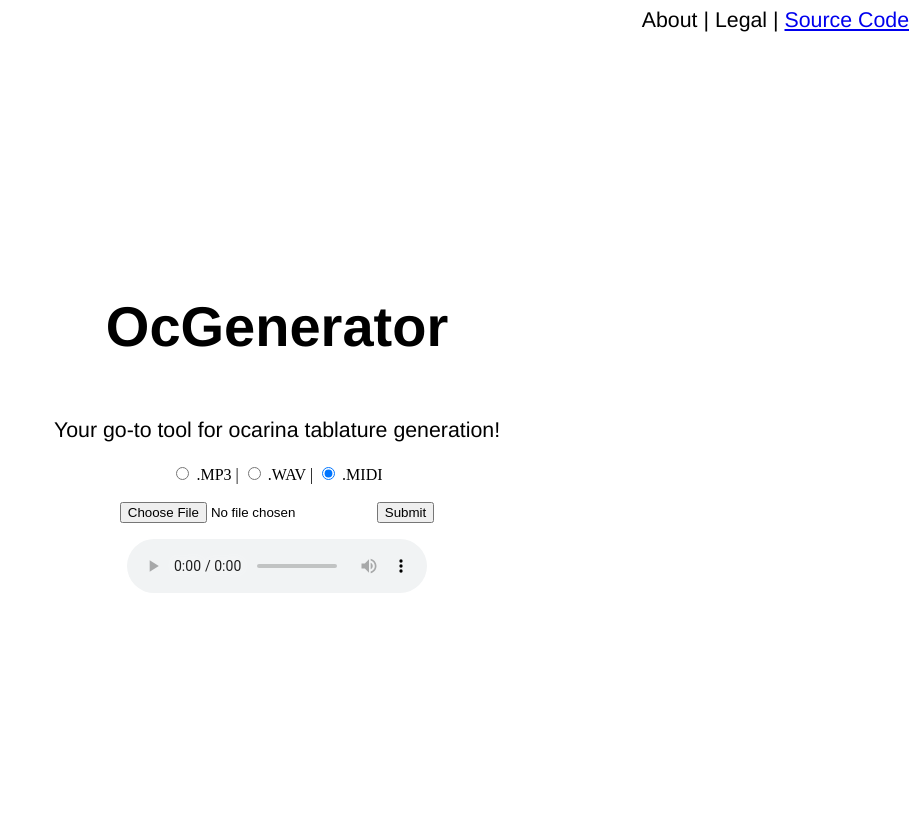
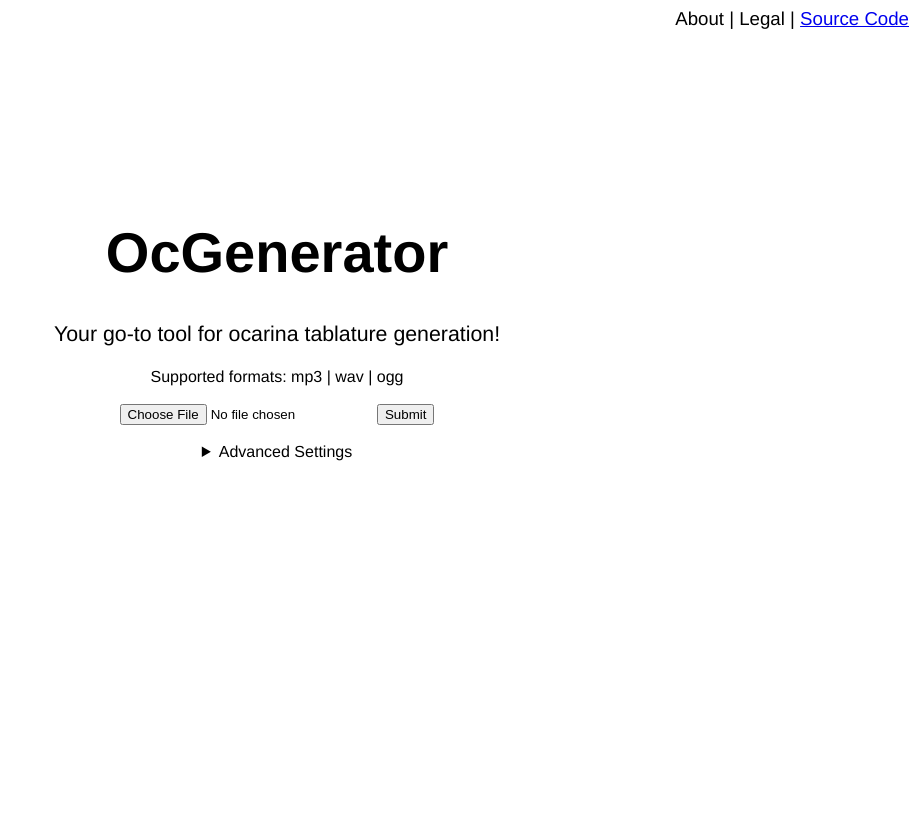
Before and after one commit to RowanAJMarshall/OcGenerator, a Flask app: page / in a window 1280 px wide. Shown: the whole page, without its empty margins (363-1280 px from the left). After the commit the page ends 461 px from the top, so only its background shows below. Run offline with Flask 2, Linux system fonts and the light colour scheme.

Commit message:
Various clean-ups, comment addition and package restructuring

```diff
--- a/Ocgen/note.py
+++ b/Ocgen/note.py
@@ -3,8 +3,7 @@ class Note:
         self.pitch = pitch
         self.pitch_num = pitch_num
 
-
-
+# [(Note, Frequency, Integer representation)]
 notes = [("A", 440, 1), ("A\#", 466.16, 2), ("B", 493.88, 3), ("C", 523.25, 4), ("C\#", 554.37, 5), ("D", 587.33, 6),
          ("D\#", 622.25, 7), ("E", 659.26, 8), ("F", 698.46, 9), ("F\#", 739.99, 10), ("G", 783.99, 11),
          ("G#", 830.61, 12), ("A", 880, 13), ("A\#", 932.33, 14), ("B", 987.77, 15), ("C", 1046.5, 16),
--- a/requirements.txt
+++ b/requirements.txt
@@ -9,7 +9,7 @@ numpy==1.12.0
 olefile==0.44
 packaging==16.8
 Pillow==4.0.0
-pkg-resources==0.0.0
+pydub==0.18.0
 pyparsing==2.1.10
 six==1.10.0
 Werkzeug==0.11.15
--- a/run.py
+++ b/run.py
@@ -1,11 +1,12 @@
 from flask import Flask, render_template, request, redirect, flash, url_for
 import os
-from ocgen import ocgen
+from Ocgen import ocgen
 
 
 app = Flask(__name__)
 app.secret_key = "42"
 app.config['DEBUG'] = True
+
 
 @app.route('/', methods=["GET"])
 def index(filename=None):
@@ -23,8 +24,12 @@ def upload_file():
         return redirect(request.url)
 
     file = request.files['upload']
+    start = request.form['start']
+    end = request.form['end']
+    print("Start " + str(start))
+    print("End " + str(end))
+    print(request.form)
     filename = file.filename
-
 
     if file:
         file.save(os.path.join(app.config['UPLOAD_FOLDER'], filename))
--- a/static/main.css
+++ b/static/main.css
@@ -3,12 +3,26 @@
 #main {
     text-align: center;
     margin: auto;
-    height: 100%;
+    margin-top: 15%;
+    height: 50%;
     width: 60rem;
-    display: flex;
+    display: block;
     flex-direction: column;
     justify-content: center;
+    font-family: "Helvetica";
 
+}
+
+#advanced-settings {
+    width: 30rem;
+    margin: auto;
+}
+
+#left-column {
+    text-align: left;
+}
+
+#right-column {
 
 }
 
@@ -26,12 +40,21 @@
 #subtitle {
     font-size: 16pt;
     font-family: "Helvetica"
-
 }
 
 #menu-bar {
     text-align: right;
-    font-size: 16pt;
+    font-size: 14pt;
     font-family: "Helvetica"
 
 }
+
+#css-animation {
+    animation-name: advanced;
+    animation-duration: 4s;
+}
+
+@keyframes advanced {
+    from {height: 0px;}
+    to {height: 100px;}
+}
--- a/templates/index.html
+++ b/templates/index.html
@@ -15,16 +15,41 @@
             Your go-to tool for ocarina tablature generation!
         </p>
             <form enctype="multipart/form-data" action="/" method="post">
-                <input type="radio" name="format" value="MP3" checked> .MP3 |
-                <input type="radio" name="format" value="WAV"> .WAV |
-                <input type="radio" name="format" value="MIDI" checked> .MIDI
+                Supported formats:
+                mp3 |
+                wav |
+                ogg
                 <br><br>
                 <input type="file" name="upload" value="upload">
                 <input type="submit" value="Submit">
+                <br><br>
+
+
+                <details id="advanced-settings">
+                    <summary>Advanced Settings</summary>
+                    <br>
+                    <div>
+                        Start at
+                    <input name="start" type="number" min="0" style="width: 3em;">
+                        &nbsp; &nbsp;
+                        End at
+                    <input name="end" type="number" min="0" style="width: 3em;">
+                        <br><br>
+                    Ocarina type: &nbsp;&nbsp;
+                    <select name="ocarina-holes">
+                        <option value="4-hole">4-Hole</option>
+                        <option value="6-hole">6-Hole</option>
+                        <option value="10-hole">10-Hole</option>
+                        <option value="11-hole">11-Hole</option>
+                        <option value="12-hole">12-Hole</option>
+                    </select>
+                    </div>
+
+                </details>
             </form>
-            <audio controls>
-                <source src="{{ url_for('static', filename='upload.mp3') }}" type="audio/mp3">
-            </audio>
+
+            <br>
+
         </section>
     </main>
 </body>
```
Also changed, not shown: Ocgen/ocgen.py (+9 -7 lines), Ocgen/tab_gen.py (+2 -15 lines), Ocgen/tests/test_note.py (added, +5 -0 lines), Ocgen/tests/test_ocgen.py (added, +45 -0 lines), Ocgen/tests/test_tab_gen.py (added, +13 -0 lines), log.txt (added, +10 -0 lines), templates/result.html (added, +10 -0 lines), tests/basic_tests.py (+4 -43 lines), tests/images_tests.py (+4 -4 lines), utils/config.py (added, +11 -0 lines), results/result.png (added), static/result.png, utils/__init__.py (added), 2 other files.
